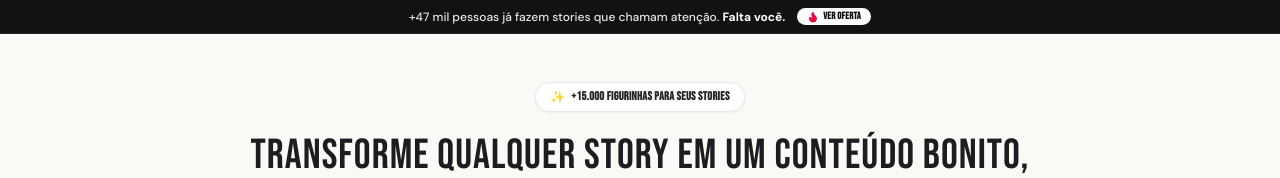
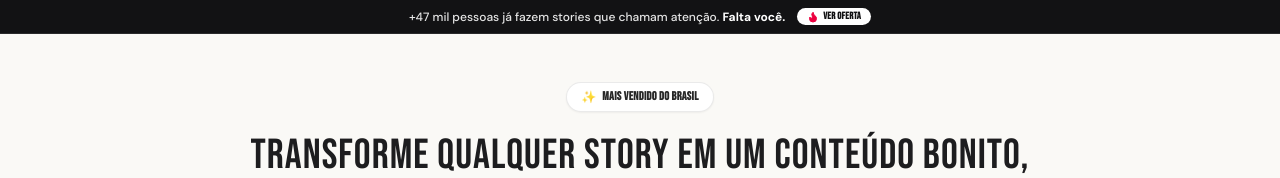
Before and after one commit to henriquebno/pack-manu, a React (Vite) app: page / in a window 1280 px wide. Shown: the top 178 px of the page. Built offline with nearby package versions, Linux system fonts and the light colour scheme; a web font is replaced by a local one.

Commit message:
feat(hero): update badge text to highlight popularity

```diff
--- a/src/components/HeroSection.tsx
+++ b/src/components/HeroSection.tsx
@@ -15,7 +15,7 @@ export const HeroSection: React.FC = () => {
           <div className="inline-flex items-center gap-1.5 bg-white border border-neutral-200/80 shadow-xs px-3.5 py-1.5 rounded-full mb-5">
             <span className="text-amber-500 text-xs">✨</span>
             <span className="text-[11px] sm:text-xs font-semibold text-neutral-800 font-heading tracking-wide">
-              +15.000 figurinhas para seus Stories
+              Mais vendido do Brasil
             </span>
           </div>
 
```
